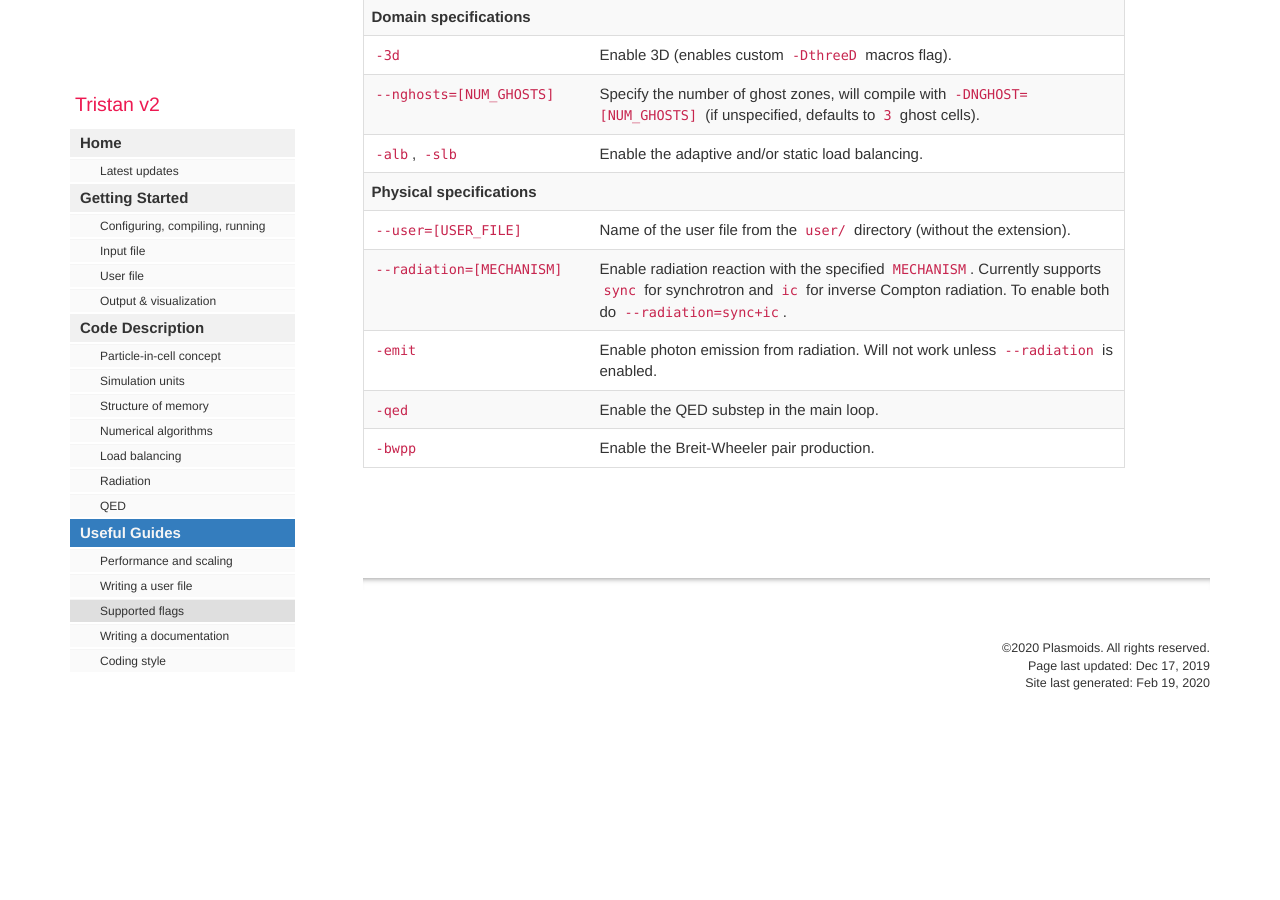
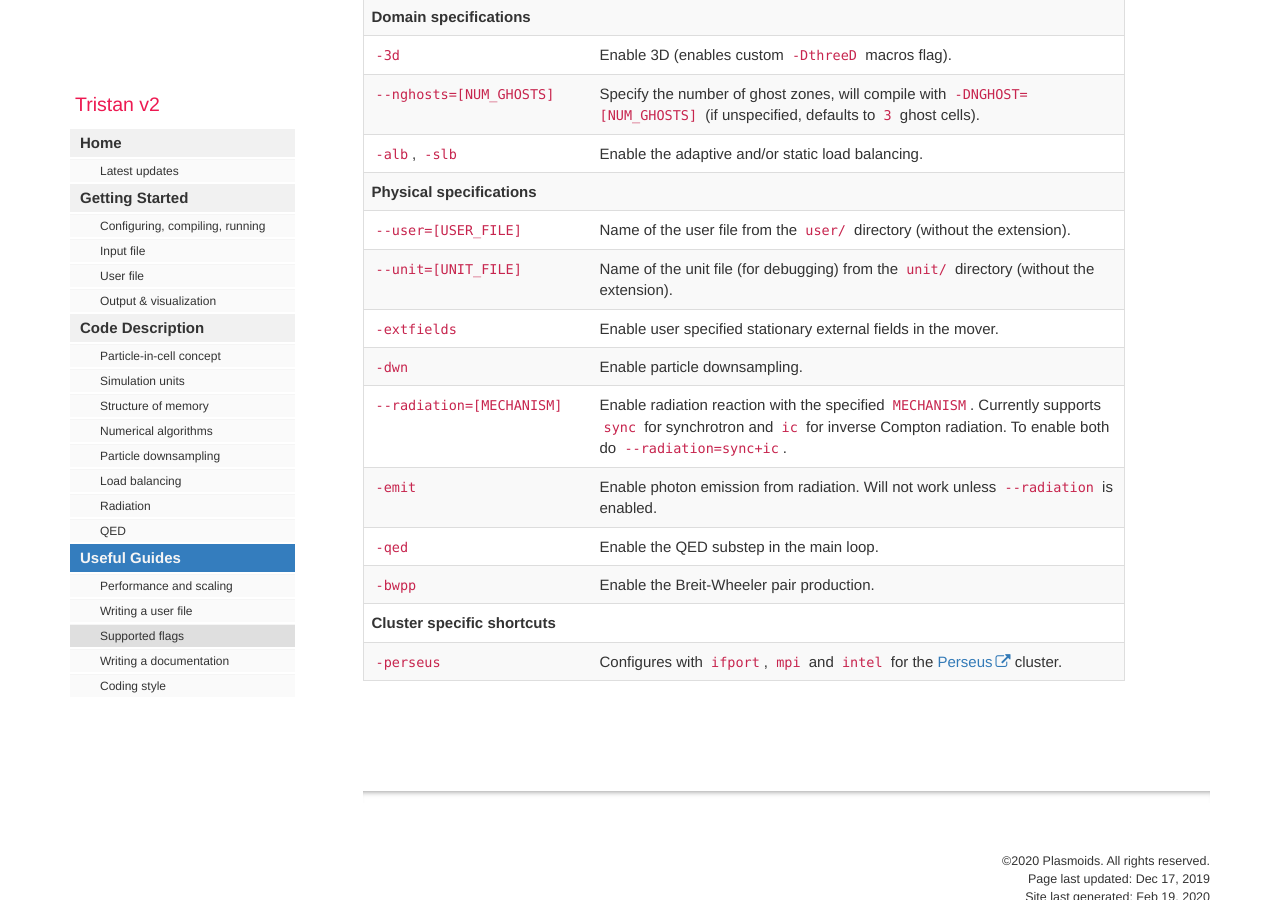
Before and after one commit to ntoles/tristan-wiki, a Jekyll site: the page built from pages/tristanv2/useful/tristanv2-confflags.md, in a window 1280 px wide and 900 px high, scrolled down 478 px. Built offline with Jekyll 4.4.1, drawn with Linux system fonts in a browser that asks for light colours; comment, search, counter and statistics services are not loaded; before the commit the page ends 1221 px from its top, so only the background shows below that.

Commit message:
Added dwn, changed QED, added confflags, and couple of fixes in the vis

```diff
--- a/_data/sidebars/tristanv2_sidebar.yml
+++ b/_data/sidebars/tristanv2_sidebar.yml
@@ -45,6 +45,9 @@ entries:
       - title: Numerical algorithms
         url: /tristanv2-algorithms.html
         output: web
+      - title: Particle downsampling
+        url: /tristanv2-downsampling.html
+        output: web
       - title: Load balancing
         url: /tristanv2-loadbal.html
         output: web
--- a/pages/tristanv2/useful/tristanv2-confflags.md
+++ b/pages/tristanv2/useful/tristanv2-confflags.md
@@ -18,6 +18,7 @@ folder: tristanv2
 </tr>
 </thead>
 <tbody>
+
 
 <tr class="header">
   <th colspan="2">Compiler specifications</th>
@@ -104,6 +105,30 @@ folder: tristanv2
 </tr>
 <tr>
   <td markdown="span">
+    `--unit=[UNIT_FILE]`
+  </td>
+  <td markdown="span">
+    Name of the unit file (for debugging) from the `unit/` directory (without the extension).
+  </td>
+</tr>
+<tr>
+  <td markdown="span">
+    `-extfields`
+  </td>
+  <td markdown="span">
+    Enable user specified stationary external fields in the mover.
+  </td>
+</tr>
+<tr>
+  <td markdown="span">
+    `-dwn`
+  </td>
+  <td markdown="span">
+    Enable particle downsampling.
+  </td>
+</tr>
+<tr>
+  <td markdown="span">
     `--radiation=[MECHANISM]`
   </td>
   <td markdown="span">
@@ -136,5 +161,18 @@ folder: tristanv2
 </tr>
 
 
+<tr class="header">
+  <th colspan="2">Cluster specific shortcuts</th>
+</tr>
+<tr>
+  <td markdown="span">
+    `-perseus`
+  </td>
+  <td markdown="span">
+    Configures with `ifport`, `mpi` and `intel` for the [Perseus](https://researchcomputing.princeton.edu/systems-and-services/available-systems/perseus) cluster.
+  </td>
+</tr>
+
+
 </tbody>
 </table>
```
Also changed, not shown: index.md (+7 -6 lines), pages/tristanv2/getting_started/tristanv2-visualization.md (+9 -1 lines), pages/tristanv2/pic/tristanv2-downsampling.md (added, +70 -0 lines), pages/tristanv2/pic/tristanv2-qed.md (+12 -0 lines), images/tristan_v2/downsampling/binning.png (added), images/tristan_v2/downsampling/merged.png (added), images/tristan_v2/qed/mc_1.png (added), images/tristan_v2/qed/mc_10.png (added), images/tristan_v2/qed/mc_5_1.png (added), 1 other file.
